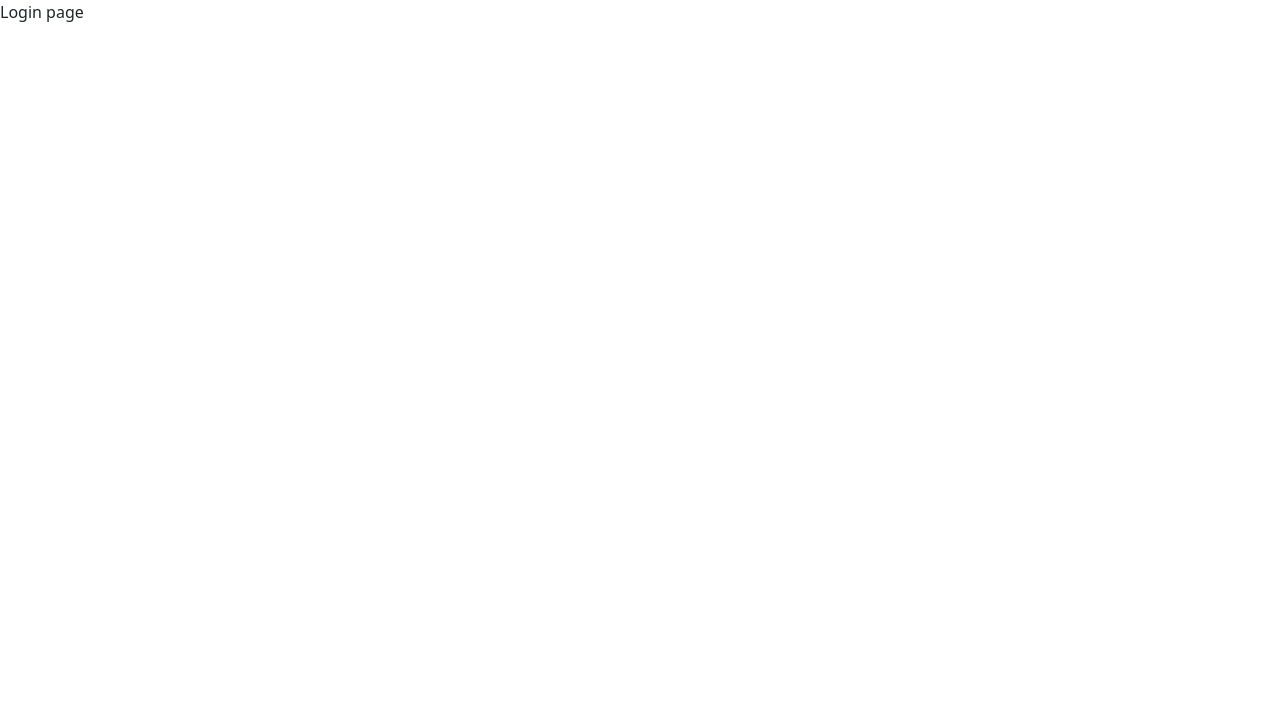
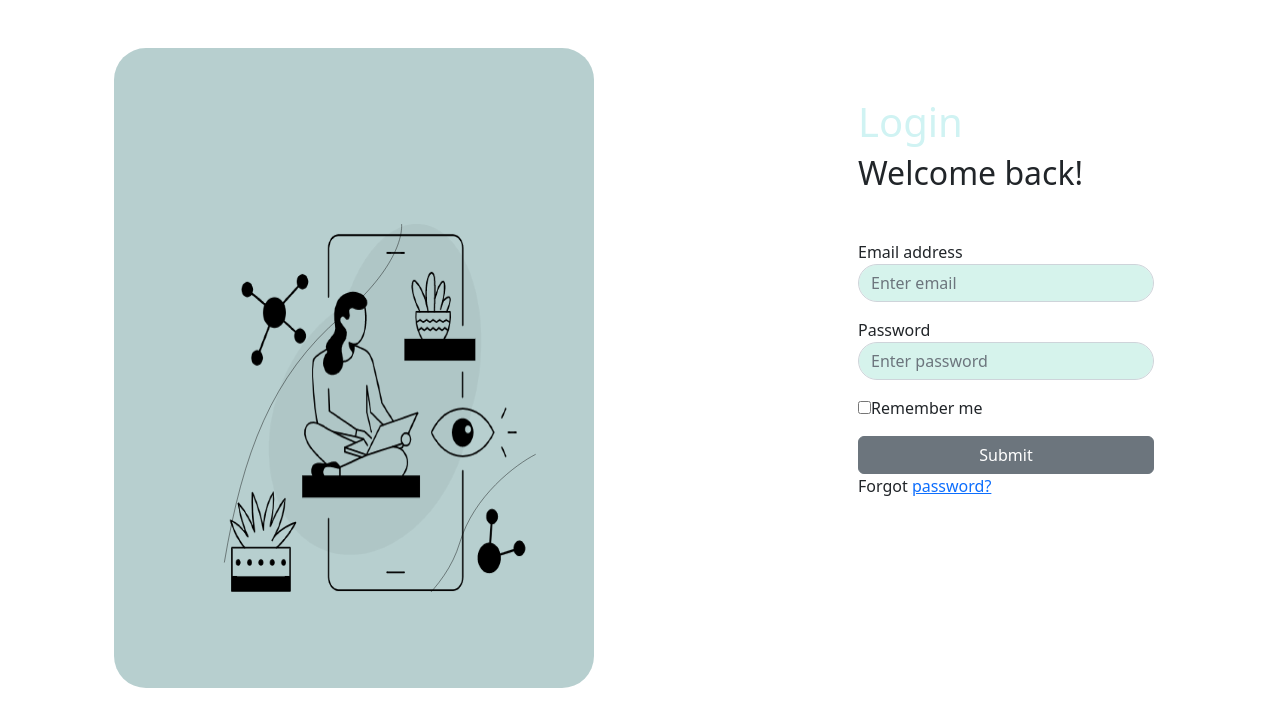
Before and after one commit to gdsc-uba/gdsc_web_frontend, a React (Create React App) app: page /login in a window 1280 px wide. Shown: the top 726 px of the page. Built offline with nearby package versions, Linux system fonts and the light colour scheme.

Commit message:
feat: added login page (#11)
* feat: added login page

* project files restructured

Co-authored-by: “Mankavelda” <“manjongmanka@gmail.com”>
Co-authored-by: LL-Etiane <lukongleinyuyetiane@gmail.com>

```diff
--- a/package.json
+++ b/package.json
@@ -8,6 +8,7 @@
     "@testing-library/user-event": "^13.5.0",
     "bootstrap": "^5.2.3",
     "react": "^18.2.0",
+    "react-bootstrap": "^2.6.0",
     "react-dom": "^18.2.0",
     "react-router-dom": "^6.4.3",
     "react-scripts": "5.0.1",
--- a/src/App.css
+++ b/src/App.css
@@ -221,3 +221,46 @@ footer .bg2 {
   color: gray;
   font-size: 12px;
 }
+
+/* login */
+
+#lmain {
+  justify-content: center;
+
+ }
+
+ #lform {
+   width: 20em;
+   margin-top: 50px;
+   border: none;
+   position: relative;
+ }
+
+ #limg {
+   padding: 3em;
+   height: 40em;
+   width: 30em;
+   top: 3em;
+   border-radius: 2em;
+   background-color: rgb(183, 207, 207);
+
+
+ }
+
+ .limg {
+   height: 23em;
+   width: 25em;
+   margin: 8em 1em;
+   position: absolute;
+
+ }
+  .lline{
+   position: relative;
+ }
+
+
+
+ .login-form-box input {
+   border-radius: 5em !important;
+   background-color: rgb(214, 243, 236) !important;
+ }
--- a/src/index.js
+++ b/src/index.js
@@ -6,6 +6,10 @@ import './App.css'
 //bootstrap
 import 'bootstrap/dist/css/bootstrap.min.css'
 import 'bootstrap/dist/js/bootstrap.bundle.js'
+
+//bootstrap
+import 'bootstrap/dist/css/bootstrap.min.css';
+import 'bootstrap/dist/js/bootstrap.bundle.min';
 
 //pages
 import Home from './pages/Home'
--- a/src/pages/Login.js
+++ b/src/pages/Login.js
@@ -1,7 +1,62 @@
+import newsvg from "../assets/svgs/lines 5.svg"
+
 const Login = () => {
-    return (
-        <div>Login page</div>
-     );
+  return (
+    <div className="row py-5" id="lmain">
+      <div id="limg" className="container col-md-6">
+        <img className="limg" src={require('../assets/images/Tech Life Remote Life.png')} />
+        <img className="limg" src={newsvg} alt="Your SVG" />
+      </div>
+
+      <div id="lform" className="container col-md-6" >
+
+        <form className="login-form-box">
+          <div className="mb-5">
+            <h1 style={{ color: "rgb(208, 243, 243)" }}>Login</h1>
+            <h2> <span>Welcome back!</span></h2>
+          </div>
+
+          <div className="mb-3">
+            <label>Email address</label>
+            <input
+              type="email"
+              className="form-control"
+              placeholder="Enter email"
+            />
+          </div>
+          <div className="mb-3">
+            <label>Password</label>
+            <input
+              type="password"
+              className="form-control"
+              placeholder="Enter password"
+            />
+          </div>
+          <div className="mb-3">
+            <div className="custom-control custom-checkbox">
+              <input
+                type="checkbox"
+                className="custom-control-input"
+                id="customCheck1"
+              />
+              <label className="custom-control-label" htmlFor="customCheck1">
+                Remember me
+              </label>
+            </div>
+          </div>
+          <div className="d-grid">
+            <button type="submit" className="btn btn-secondary">
+              Submit
+            </button>
+          </div>
+          <p className="forgot-password text-right">
+            Forgot <a href="#">password?</a>
+          </p>
+        </form>
+      </div>
+    </div>
+
+  );
 }
 
 export default Login;
```
Also changed, not shown: 2 other files (tests, documents, lock files or other folders).
